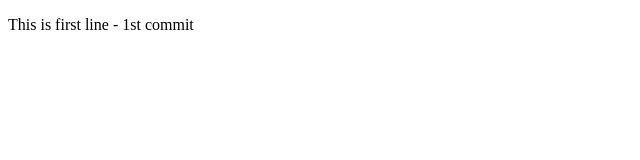
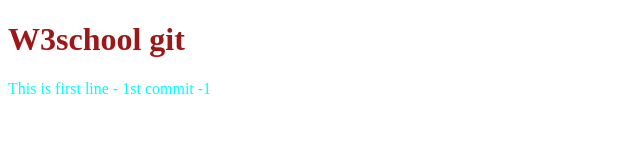
Before and after one commit to shiblyahmed28/hello-world, a plain HTML site: page index.html in a window 1280 px wide. Shown: the whole page, without its empty margins (0-640 px from the left). Drawn offline with Linux system fonts and the light colour scheme.

Commit message:
Updated commit 2nd commit

```diff
--- a/bluestyle.css
+++ b/bluestyle.css
@@ -2,6 +2,6 @@ body{
     color:aqua;
 }
 h1{
-    color:black;
+    color:rgb(156, 24, 24);
     marjin: left 20px;
 }
--- a/index.html
+++ b/index.html
@@ -2,13 +2,15 @@
 <html>
 <head>
 <title>
-    This is w3school git test
-    <link href="stylesheet" href="bluestyle.css">
+    This is w3school git test -1
 </title>
 
 </head>
 <body>
-    <p>This is first line - 1st commit</p>
+    <h1>W3school git</h1>
+    <link rel="stylesheet" href="bluestyle.css">
+
+    <p>This is first line - 1st commit -1</p>
 </body>
 
 </html>
```
